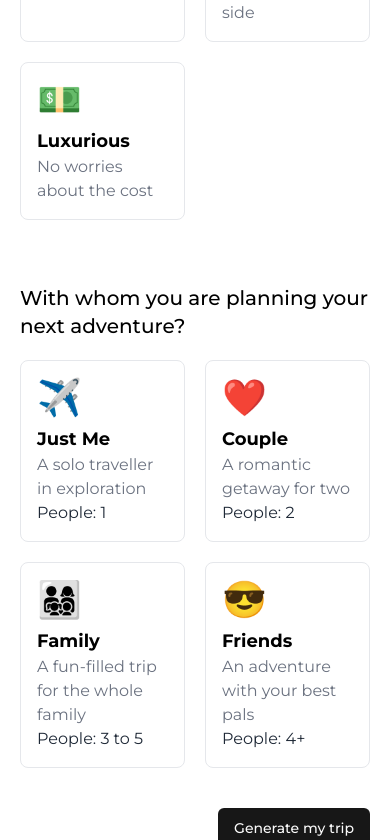
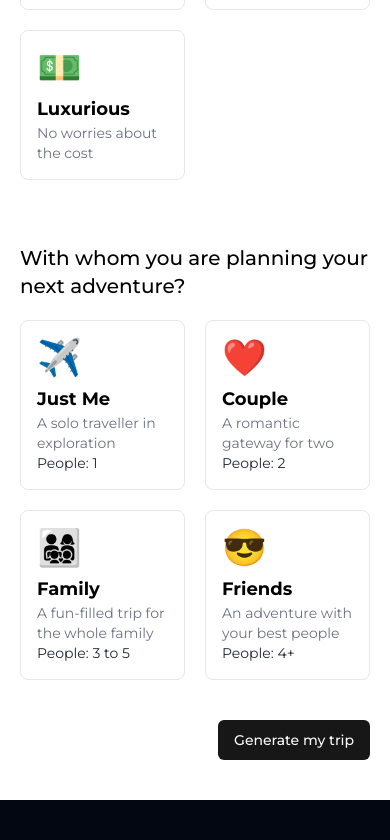
Before and after one commit to ROHIT-J0SHI/journey, a React (Vite) app: page /create-trip in a window 390 px wide. Shown: the part 880-1720 px from the top of the page. Built offline with nearby package versions, Linux system fonts and the light colour scheme; no server answers.

Commit message:
Updated CSS for some Components

```diff
--- a/src/components/create-trip/CreateTrip.jsx
+++ b/src/components/create-trip/CreateTrip.jsx
@@ -217,7 +217,7 @@ function CreateTrip() {
             >
               <h2 className="text-4xl ">{item.icon}</h2>
               <h2 className="font-bold text-lg mt-2">{item.title}</h2>
-              <h2 className="text-gray-500">{item.desc}</h2>
+              <h2 className="text-gray-500 text-sm lg:text-base">{item.desc}</h2>
             </div>
           ))}
         </div>
@@ -240,14 +240,14 @@ function CreateTrip() {
             >
               <h2 className="text-4xl ">{item.icon}</h2>
               <h2 className="font-bold text-lg mt-2">{item.title}</h2>
-              <h2 className="text-gray-500">{item.desc}</h2>
-              <h2 className="text-gray-800">People: {item.people}</h2>
+              <h2 className="text-gray-500 text-sm lg:text-base">{item.desc}</h2>
+              <h2 className="text-gray-800 text-sm lg:text-base">People: {item.people}</h2>
             </div>
           ))}
         </div>
       </div>
 
-      <div className="flex justify-end my-10">
+      <div className="flex flex-col items-end my-10">
   <Button onClick={onGenerateTrip} disabled={loading}>
     {loading ? (
       <AiOutlineLoading3Quarters className="h-6 w-20 animate-spin" />
@@ -255,7 +255,11 @@ function CreateTrip() {
       "Generate my trip"
     )}
   </Button>
+  {loading && (
+    <span className="mt-2 text-gray-500">Generating your plan, don't quit or refresh</span>
+  )}
 </div>
+
 
       <SignInDialog open={openDialog} onClose={() => setOpenDialog(false)} onSignInSuccess={() => console.log("Signed In!")} />
     </div>
--- a/src/constants/Options.jsx
+++ b/src/constants/Options.jsx
@@ -9,7 +9,7 @@ export const SelectTravelsList=[
     {
         id: 2,
         title: 'Couple',
-        desc: 'A romantic getaway for two',
+        desc: 'A romantic gateway for two',
         icon: '❤️',
         people: '2'
     },
@@ -23,7 +23,7 @@ export const SelectTravelsList=[
     {
         id: 4,
         title: 'Friends',
-        desc: 'An adventure with your best pals',
+        desc: 'An adventure with your best people',
         icon: '😎',
         people: '4+'
     }
```
Lines whose indentation alone changed are shown as unchanged.
